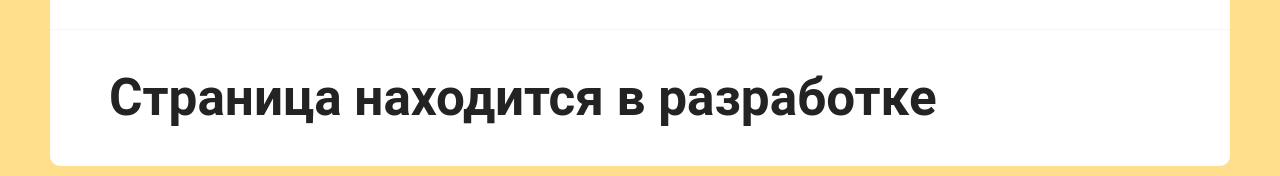
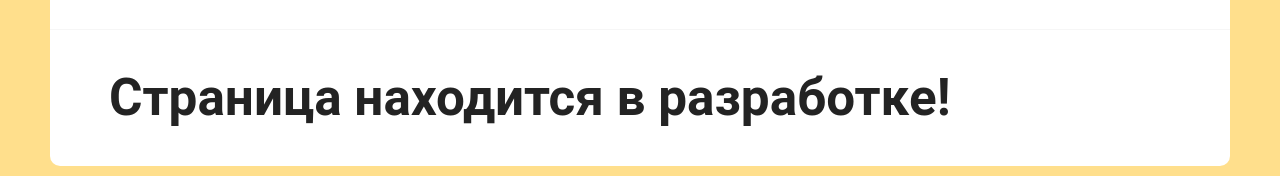
Before and after one commit to mrcrabs67/marketpizza, a React (Vite) app: page /marketpizza/cart in a window 1280 px wide. Shown: the part 368-544 px from the top of the page. Built offline with nearby package versions, Linux system fonts and the light colour scheme.

Commit message:
react router v6

```diff
--- a/src/pages/Cart.tsx
+++ b/src/pages/Cart.tsx
@@ -1,5 +1,5 @@
 export const Cart = () => {
     return (
-        <h1>Страница находится в разработке</h1>
+        <h1>Страница находится в разработке!</h1>
     );
 };
```
